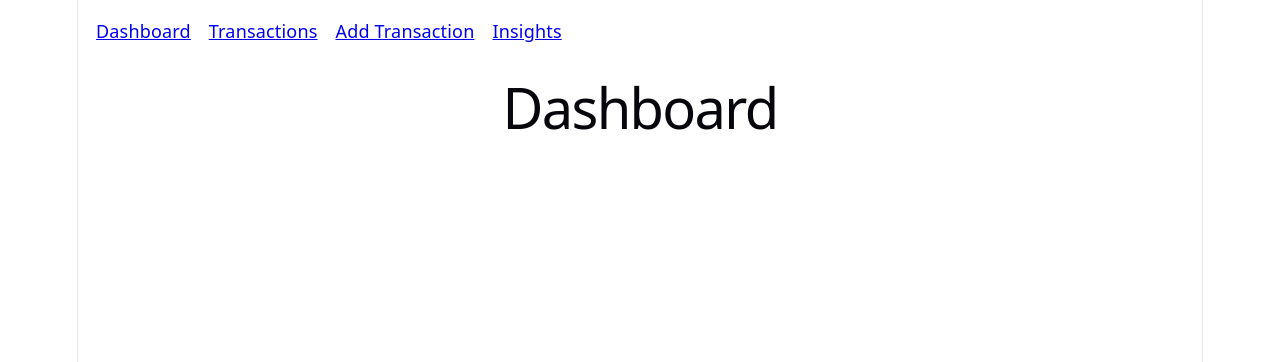
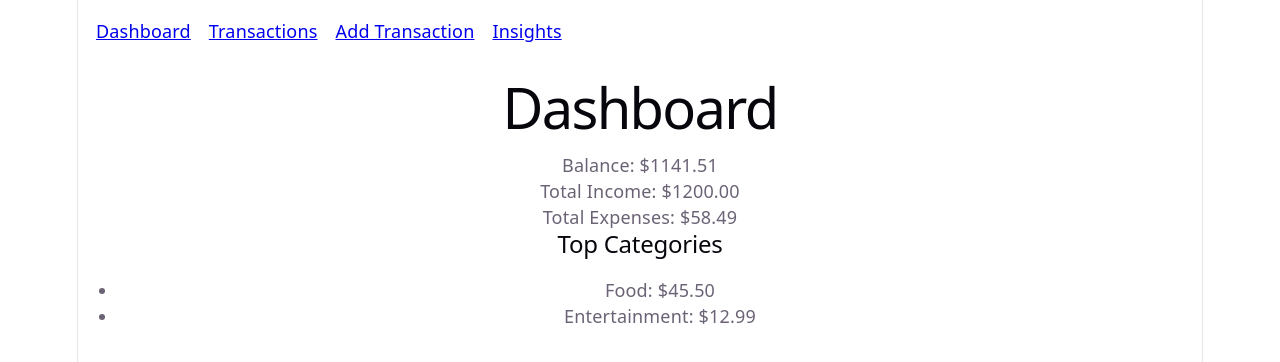
Before and after one commit to Poornesh-codes/finance-tracker, a React (Vite) app: page / in a window 1280 px wide. Shown: the top 362 px of the page. Built offline with nearby package versions, Linux system fonts and the light colour scheme.

Commit message:
add dashboard

```diff
--- a/src/pages/Dashboard.jsx
+++ b/src/pages/Dashboard.jsx
@@ -1,4 +1,42 @@
+import sampleTransactions from '../data/sampleTransactions'
+
 function Dashboard() {
-  return <h1>Dashboard</h1>
+  const totalIncome = sampleTransactions.filter((t) => t.type === 'income').reduce((sum, t) => sum + t.amount, 0)
+
+  const totalExpenses = sampleTransactions
+    .filter((t) => t.type === 'expense')
+    .reduce((sum, t) => sum + t.amount, 0)
+
+  const balance = totalIncome - totalExpenses
+
+  const categoryTotals = sampleTransactions
+    .filter((t) => t.type === 'expense')
+    .reduce((acc, t) => {
+      acc[t.category] = (acc[t.category] || 0) + t.amount
+      return acc
+    }, {})
+
+  const topCategories = Object.entries(categoryTotals)
+    .sort((a, b) => b[1] - a[1])
+    .slice(0, 3)
+
+  return (
+    <div>
+      <h1>Dashboard</h1>
+      <p>Balance: ${balance.toFixed(2)}</p>
+      <p>Total Income: ${totalIncome.toFixed(2)}</p>
+      <p>Total Expenses: ${totalExpenses.toFixed(2)}</p>
+
+      <h2>Top Categories</h2>
+      <ul>
+        {topCategories.map(([category, amount]) => (
+          <li key={category}>
+            {category}: ${amount.toFixed(2)}
+          </li>
+        ))}
+      </ul>
+    </div>
+  )
 }
+
 export default Dashboard
```
